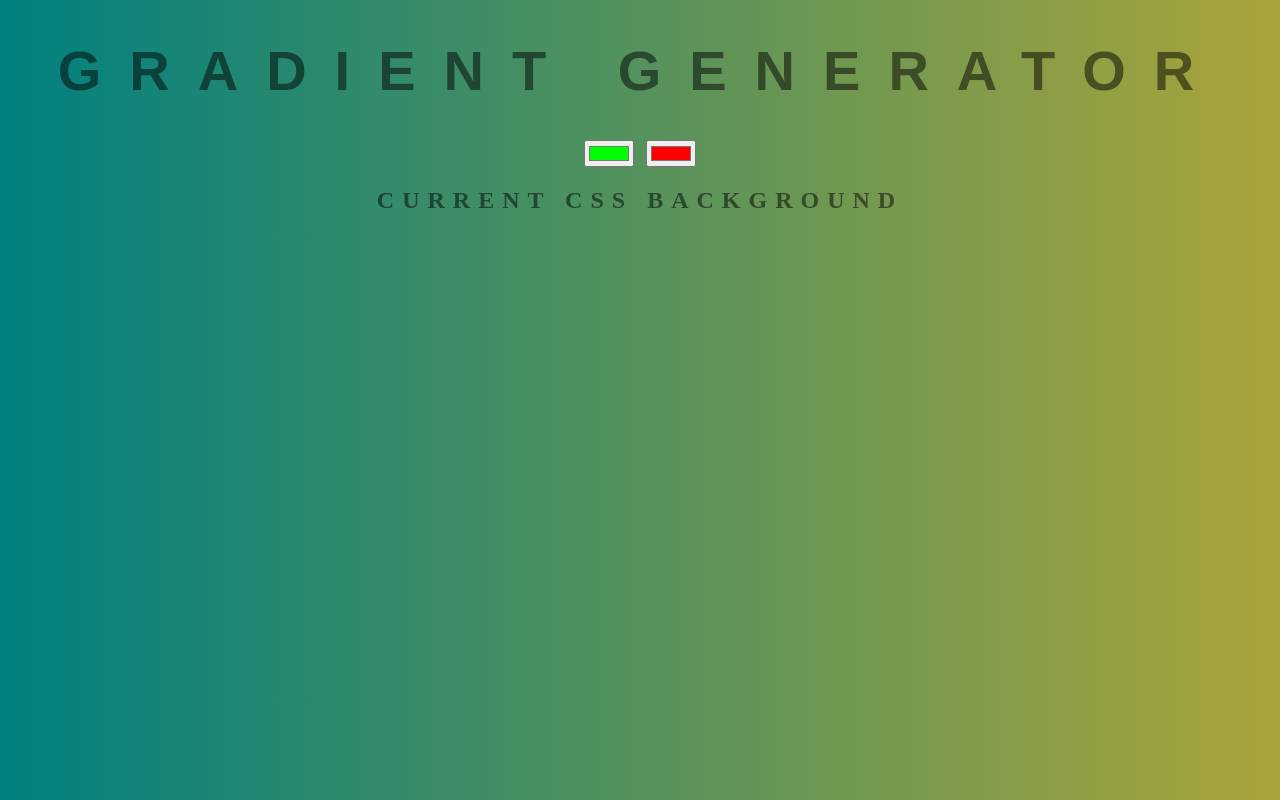
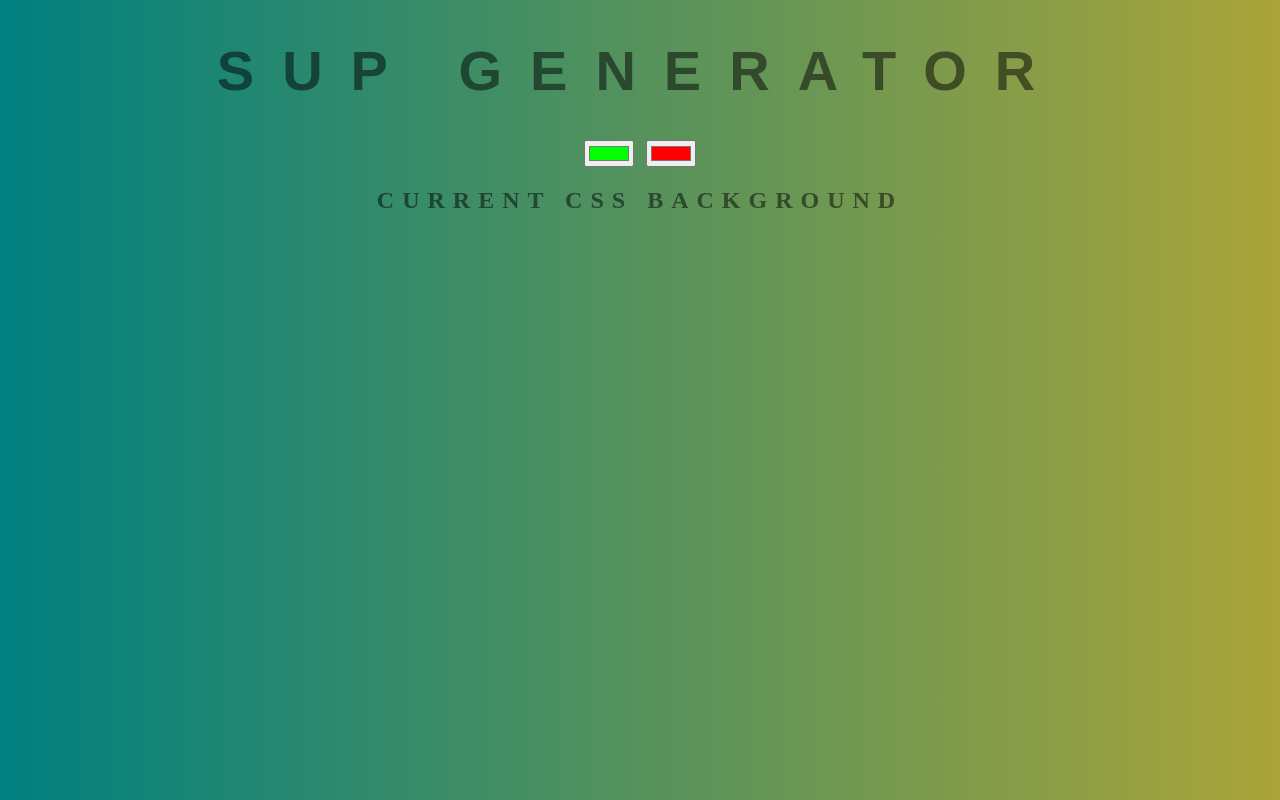
Before and after one commit to dev1110/background-generator, a plain HTML site: page index.html in a window 1280 px wide. Drawn offline with Linux system fonts and the light colour scheme.

Commit message:
changing title

```diff
--- a/index.html
+++ b/index.html
@@ -7,7 +7,7 @@
 	<link rel="stylesheet" type="text/css" href="style.css">
 </head>
 <body id= "body">
-	<h1 class="coolTitle">Gradient Generator</h1>
+	<h1 class="coolTitle">Sup Generator</h1>
 	<input type="color" name="color1" class="color1" value="#00ff00">
 	<input type="color" name="color2" class="color2" value="#ff0000">
 
```
